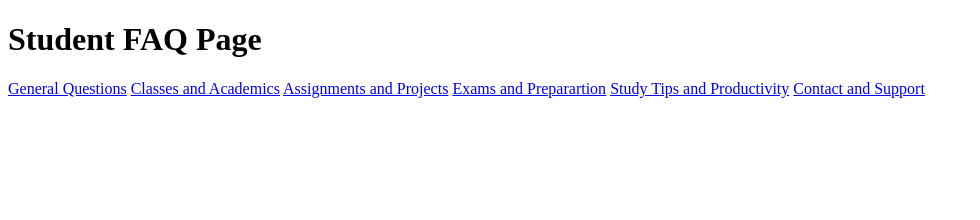
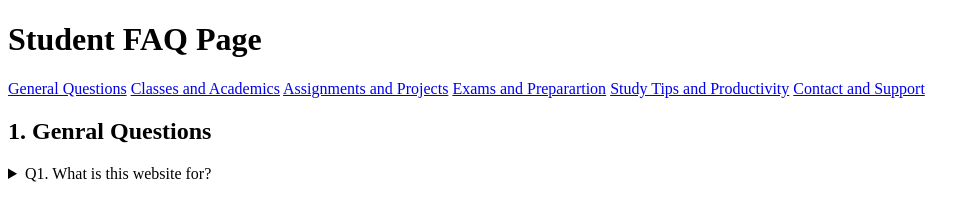
Before and after one commit to xajdys/student-faq-page, a plain HTML site: page index.html in a window 1280 px wide. Shown: the whole page, without its empty margins (0-980 px from the left). Drawn offline with Linux system fonts and the light colour scheme.

Commit message:
feat: add section template

```diff
--- a/index.html
+++ b/index.html
@@ -19,6 +19,13 @@
         </nav>
     </header>
 
+    <section id="general">
+        <h2>1. Genral Questions</h2>
 
+        <details name="general">
+            <summary title="Website purpose">Q1. What is this website for?</summary>
+            <p>This website helps students find answers to common questions about studying, assignments, exams, and student life.</p>
+        </details>
+    </section>
 </body>
 </html>
```
